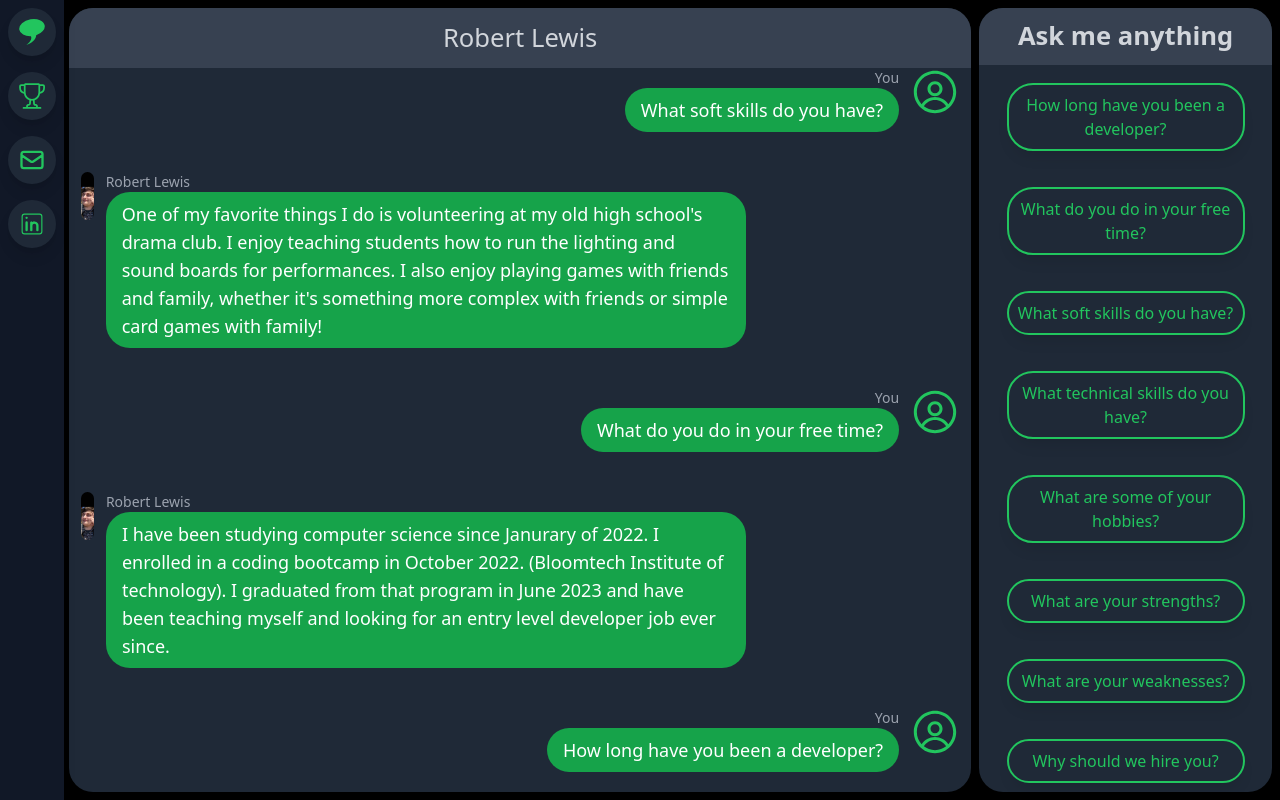
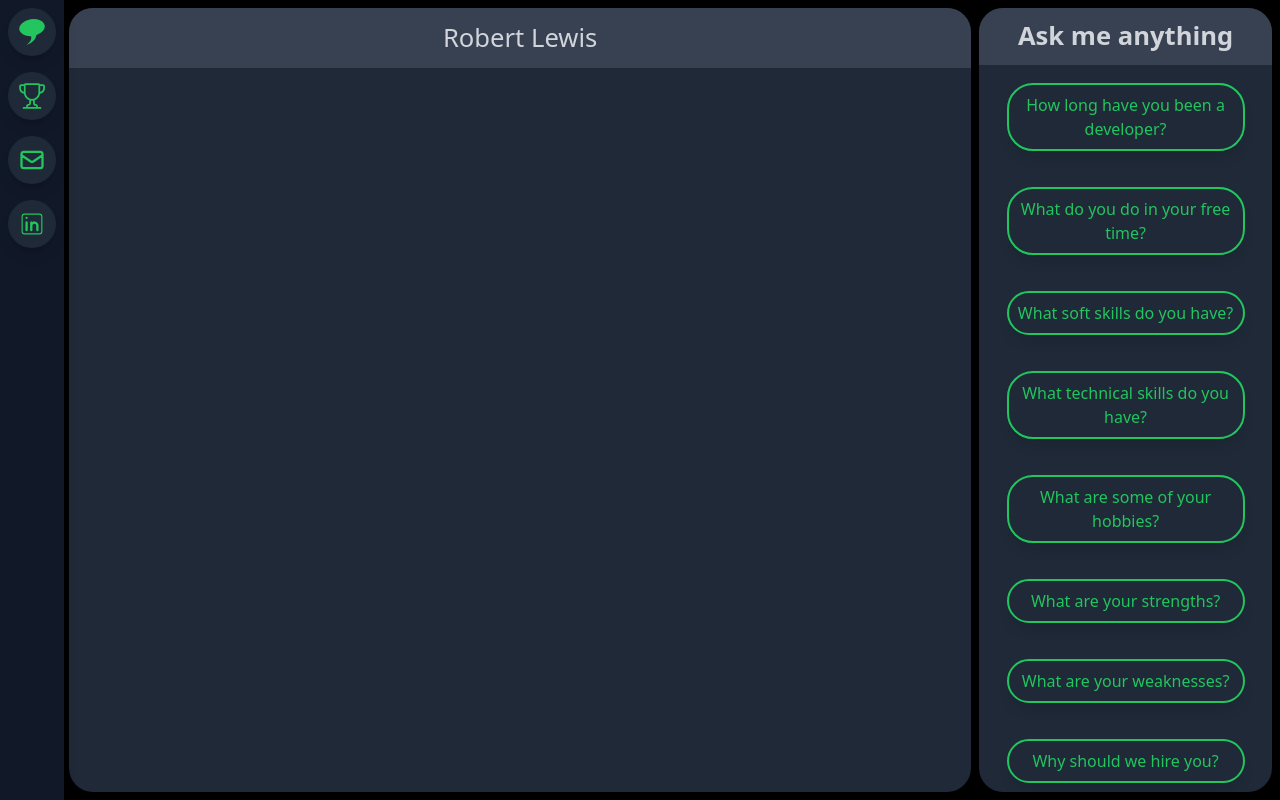
Before and after one commit to Robbysim37/lewis-portfolio-site, a React (Create React App) app: page / in a window 1280 px wide. Built offline with nearby package versions, Linux system fonts and the light colour scheme.

Commit message:
general logic complete, needs touch ups

```diff
--- a/src/App.js
+++ b/src/App.js
@@ -10,13 +10,34 @@ import { BrowserRouter as Router, Routes, Route } from 'react-router-dom';
 
 function App() {
 
-  const [questionsAndAnswers, setQuestionsAndAnswers] = useState(questionsAndAnswersArr)
+  const [questionsAndAnswers, setQuestionsAndAnswers] = useState([])
+  const [pendingResponse, setPendingResponse] = useState(false)
 
-  console.log(questionsAndAnswers)
+  const updateSentMessages = (incomingId) => {
 
-  const [date] = useState(new Date())
-  const timeArr = date.toLocaleTimeString().split(/[\s:]+/)
-  const timeStamp = timeArr[0] + ":" + timeArr[1] + " " + timeArr[3]
+    const matchingQA = [...questionsAndAnswersArr.filter(el => {
+      return el.id === incomingId ? true : false
+    })][0]
+
+    matchingQA.prompt.timeStamp = createTimeStamp()
+    setQuestionsAndAnswers(previousMessages =>[...previousMessages,matchingQA.prompt])
+
+    setPendingResponse(true)
+
+    setTimeout(() => {
+      setPendingResponse(false)
+      matchingQA.answer.timeStamp = createTimeStamp()
+      setQuestionsAndAnswers(previousMessages => [...previousMessages, matchingQA.answer])
+    }, 2000)
+  }
+
+  const createTimeStamp = () => {
+    const date = new Date()
+    const timeArr = date.toLocaleTimeString().split(/[\s:]+/)
+    return timeArr[0] + ":" + timeArr[1] + " " + timeArr[3]
+  }
+
+
 
   return (
     <div className="flex">
@@ -27,7 +48,11 @@ function App() {
           {/* background */}
           <div className='w-screen h-screen bg-black flex items-center justify-evenly'>
           <Routes>
-            <Route path="" element={<HomePage questionsAndAnswers={questionsAndAnswers} timeStamp={timeStamp}/>} />
+            <Route path="" element={<HomePage
+            questionsAndAnswers={questionsAndAnswers}
+            pendingResponse={pendingResponse}
+            updateSentMessages={updateSentMessages}
+            />} />
             <Route path="projects" element={<ProjectsPage/>} />
           </Routes>
           </div>
@@ -36,11 +61,15 @@ function App() {
   );
 }
 
-function HomePage({timeStamp, questionsAndAnswers}) {
+function HomePage({questionsAndAnswers,pendingResponse,updateSentMessages}) {
   return(
   <>
-    <SentMessages questionsAndAnswers={questionsAndAnswers} timeStamp={timeStamp}/>
-    <MessageSelector/>
+    <SentMessages
+    questionsAndAnswers={questionsAndAnswers}
+    pendingResponse={pendingResponse}
+    />
+    <MessageSelector
+    updateSentMessages={updateSentMessages}/>
   </>
   )
 }
--- a/src/Data/questionsAndAnswers.js
+++ b/src/Data/questionsAndAnswers.js
@@ -1,7 +1,7 @@
 const questionsAndAnswersArr = [
 
     {
-        id:1,
+        id: "1",
         prompt: {
             messageType: "user",
             text: "How long have you been a developer?",
@@ -16,7 +16,7 @@ const questionsAndAnswersArr = [
         }
     },
     {
-        id:2,
+        id:"2",
         prompt: {
             messageType: "user",
             text: "What do you do in your free time?",
@@ -32,7 +32,7 @@ const questionsAndAnswersArr = [
         }
     },
     {
-        id:3,
+        id:"3",
         prompt: {
             messageType: "user",
             text: "What soft skills do you have?",
@@ -47,7 +47,7 @@ const questionsAndAnswersArr = [
         }
     },
     {
-        id:4,
+        id:"4",
         prompt: {
             messageType: "user",
             text: "What technical skills do you have?",
@@ -64,7 +64,7 @@ const questionsAndAnswersArr = [
         }
     },
     {
-        id:5,
+        id:"5",
         prompt: {
             messageType: "user",
             text: "What are some of your hobbies?",
@@ -80,7 +80,7 @@ const questionsAndAnswersArr = [
         }
     },
     {
-        id:6,
+        id:"6",
         prompt: {
             messageType: "user",
             text: "What are your strengths?",
@@ -97,7 +97,7 @@ const questionsAndAnswersArr = [
         }
     },
     {
-        id:7,
+        id:"7",
         prompt: {
             messageType: "user",
             text: "What are your weaknesses?",
@@ -112,7 +112,7 @@ const questionsAndAnswersArr = [
         }
     },
     {
-        id:8,
+        id:"8",
         prompt: {
             messageType: "user",
             text: "Why should we hire you?",
@@ -128,7 +128,7 @@ const questionsAndAnswersArr = [
         }
     },
     {
-        id:9,
+        id:"9",
         prompt: {
             messageType: "user",
             text: "How do you deal with stressful situations?",
@@ -143,7 +143,7 @@ const questionsAndAnswersArr = [
         }
     },
     {
-        id:10,
+        id:"10",
         prompt: {
             messageType: "user",
             text: "What are you passionate about?",
@@ -159,7 +159,7 @@ const questionsAndAnswersArr = [
         }
     },
     {
-        id:11,
+        id:"11",
         prompt: {
             messageType: "user",
             text: "How do you plan to achieve your career goals?",
@@ -174,7 +174,7 @@ const questionsAndAnswersArr = [
         }
     },
     {
-        id:12,
+        id:"12",
         prompt: {
             messageType: "user",
             text: "What makes you unique?",
@@ -192,7 +192,7 @@ const questionsAndAnswersArr = [
         }
     },
     {
-        id:14,
+        id:"14",
         prompt: {
             messageType: "user",
             text: "What type of environment do you prefer?",
@@ -210,7 +210,7 @@ const questionsAndAnswersArr = [
         }
     },
     {
-        id:15,
+        id:"15",
         prompt: {
             messageType: "user",
             text: "Tell me about this website.",
--- a/src/components/MessageSelector.js
+++ b/src/components/MessageSelector.js
@@ -1,7 +1,7 @@
 import React, { useState } from 'react'
 import questionsAndAnswersArr from '../Data/questionsAndAnswers'
 
-export default function MessageSelector() {
+export default function MessageSelector({updateSentMessages}) {
 
   return (
     <div className=' w-[24%] h-[98vh] bg-gray-800 flex flex-col justify-start items-center rounded-3xl
@@ -13,23 +13,28 @@ export default function MessageSelector() {
 
       <div className='h-[97%] w-full flex flex-col justify-start items-center overflow-scroll
       no-scrollbar::-webkit-scrollbar no-scrollbar'>
-        <MessageSelections/>
+        <MessageSelections updateSentMessages={updateSentMessages}/>
       </div>
 
     </div>
   )
 }
 
-function MessageSelections() {
+function MessageSelections({updateSentMessages}) {
 
-  const [prompts] = useState(questionsAndAnswersArr)
+  const [QAs] = useState(questionsAndAnswersArr)
+
+  const newMessage = (e) => {
+    const QAid = e.target.id.toString()
+    updateSentMessages(QAid)
+  }
 
   return (
     <>
-    {prompts.map((currPrompt, i) => {
+    {QAs.map(currQA => {
       return (
-        <div className='message-prompt'>
-        {currPrompt.prompt.text}
+        <div onClick={newMessage} key={Math.random()} id={currQA.id} className='message-prompt'>
+        {currQA.prompt.text}
       </div>
       )
     })}
--- a/src/components/SentMessages.js
+++ b/src/components/SentMessages.js
@@ -2,30 +2,29 @@ import React from 'react'
 import { RxAvatar } from "react-icons/rx";
 import ARRImage from "../assets/profile.jpg"
 
-export default function SentMessages({timeStamp, questionsAndAnswers}) {
+export default function SentMessages({questionsAndAnswers,pendingResponse}) {
   return (
-    <div className=' w-[74%] h-[98vh] bg-gray-800 flex flex-col justify-start rounded-3xl'>
+    <div className=' w-[74%] h-[98vh] bg-gray-800 flex flex-col justify-between rounded-3xl'>
 
         <div className='w-full h-[7.5vh] bg-gray-700 flex justify-center items-center
         brt-rounded-3xl text-[2vw] text-gray-300'>Robert Lewis</div>
 
-        <div className='w-full h-[93%] flex flex-col-reverse overflow-scroll
+        <div className='w-full h-fit flex flex-col overflow-scroll
         no-scrollbar::-webkit-scrollbar no-scrollbar'>
-            {/* <MessagePending/> */}
+
             {questionsAndAnswers.map(currMessage => {
                 return(
                     <>
-                        <Message sender={currMessage.prompt.messageType}
+                        <Message sender={currMessage.messageType}
                         timeStamp={currMessage.timeStamp}>
-                            {currMessage.prompt.text}
-                        </Message>
-                        <Message sender={currMessage.answer.messageType}
-                        timeStamp={currMessage.timeStamp}>
-                            {currMessage.answer.text}
+                            {currMessage.text}
                         </Message>
                     </>
                 )
             })}
+
+            {pendingResponse && <MessagePending/>}
+
         </div>
 
   </div>
```
